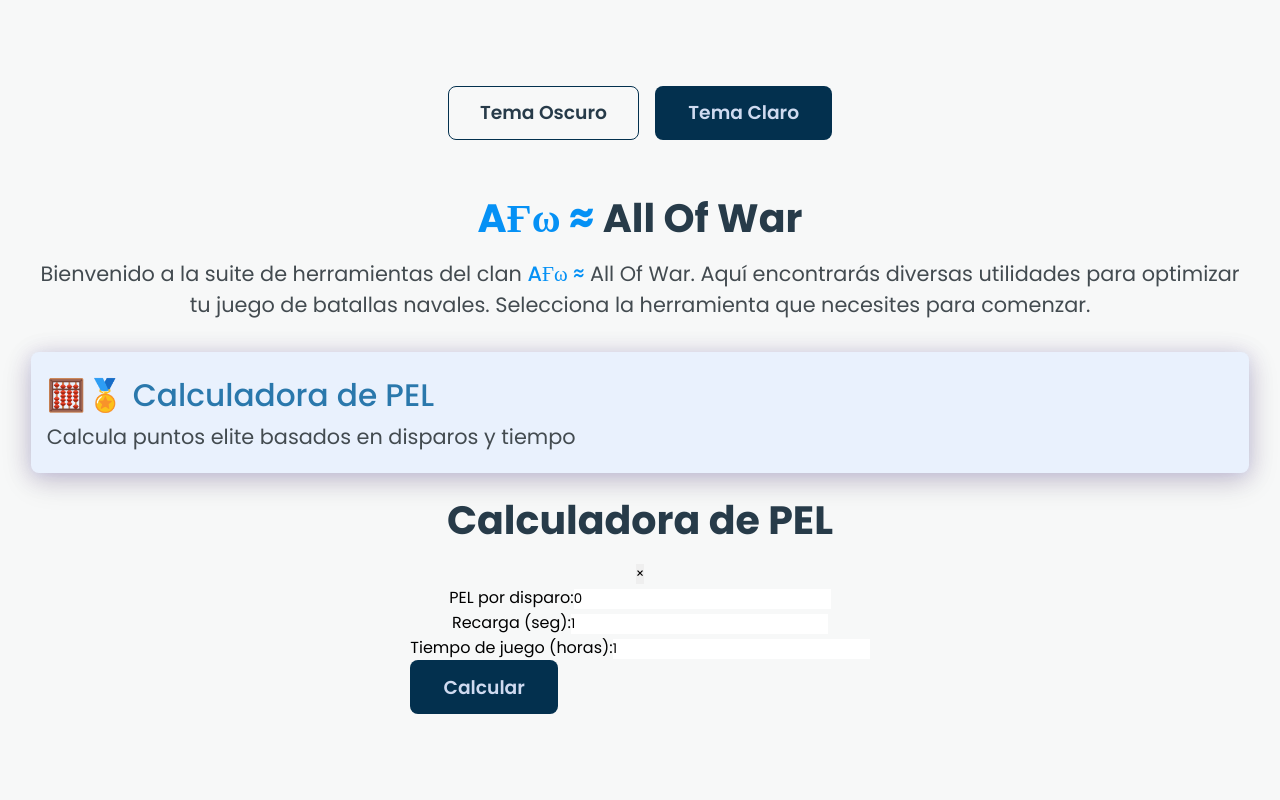
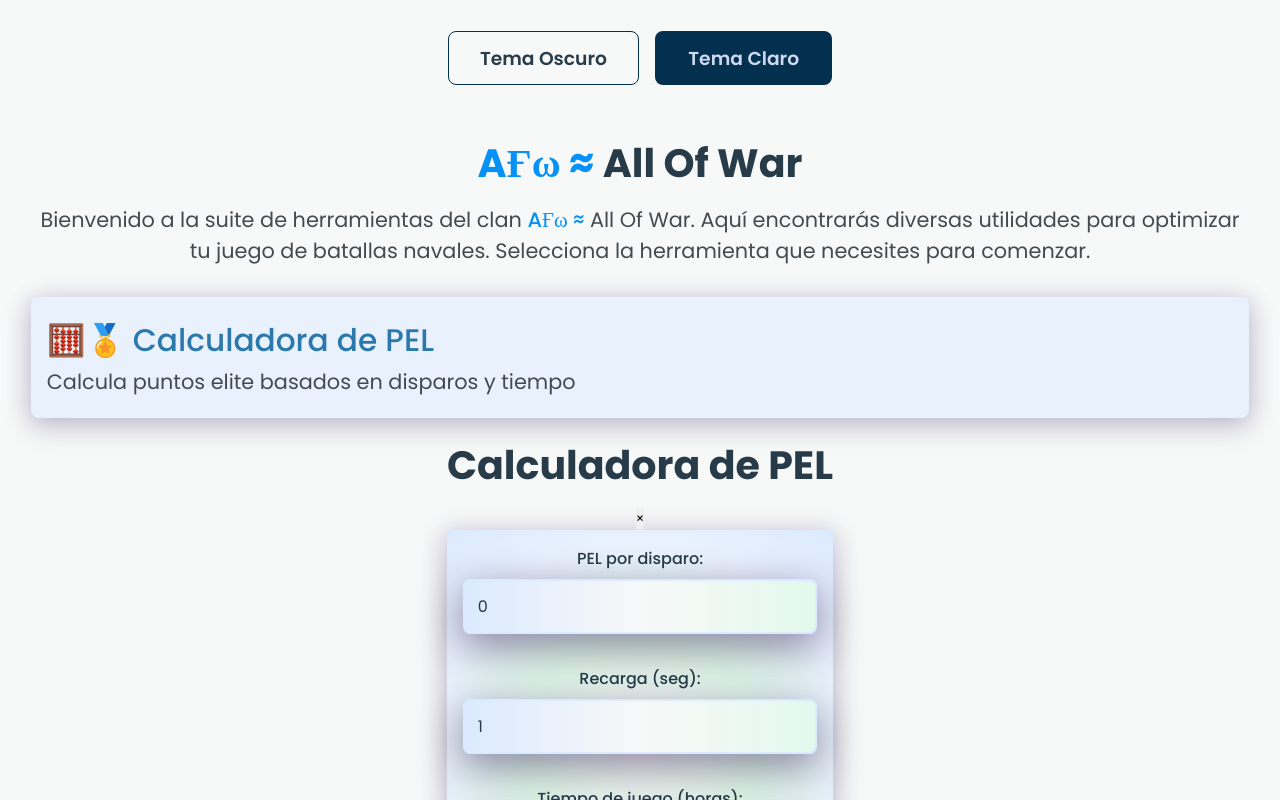
Before and after one commit to JuanWebDeveloper/sea-tools, a React (Vite) app: page / in a window 1280 px wide. Shown: the top 800 px of the page. Built offline with nearby package versions, Linux system fonts and the light colour scheme.

Commit message:
feat: Estilos para los formularios

```diff
--- a/src/styles/_globals.scss
+++ b/src/styles/_globals.scss
@@ -12,6 +12,22 @@
  margin: 0;
  padding: 0;
  text-decoration: none;
+}
+
+// Scrollbar para navegadores Chromium
+::-webkit-scrollbar {
+ width: 4px;
+ background: #353941;
+}
+
+::-webkit-scrollbar-thumb {
+ border-radius: 8px;
+ background: #6c7586;
+ transition: transitions.$transition-primary;
+}
+
+::-webkit-scrollbar-thumb:hover {
+ background: #444b58;
 }
 
 h1,
@@ -60,6 +76,36 @@ body {
   gap: 1rem;
  }
 
+ form {
+  padding-bottom: 0.5rem;
+
+  .form-group {
+   label {
+    display: block;
+    font-weight: 500;
+    margin-bottom: 0.5rem;
+   }
+
+   input {
+    border-radius: 8px;
+    font-size: 1rem;
+    padding: 0.8rem;
+    transition: transitions.$transition-primary;
+    width: 100%;
+
+    &:focus {
+     outline: none;
+    }
+   }
+  }
+
+  button {
+   cursor: pointer;
+   margin: 0 auto;
+   margin-top: box.$box-quarter;
+  }
+ }
+
  @include dark.dark-theme;
  @include light.light-theme;
 }
--- a/src/styles/themes/dark/_dark-globals.scss
+++ b/src/styles/themes/dark/_dark-globals.scss
@@ -1,4 +1,5 @@
 @use '../../foundation/variables' as colors;
+@use '../../foundation/variables' as shadows;
 
 @mixin dark-theme-globals {
  background-color: colors.$dark-primary-bg;
@@ -42,4 +43,34 @@
    }
   }
  }
+
+ form {
+  background: radial-gradient(
+   circle,
+   colors.$dark-primary-bg 0%,
+   colors.$dark-quaternary-bg 40%,
+   colors.$dark-tertiary-bg 70%,
+   colors.$dark-secondary-bg 100%
+  );
+  box-shadow: shadows.$dark-primary-shadow;
+
+  .form-group {
+   padding: 1rem;
+   label {
+    color: colors.$dark-primary-color;
+   }
+
+   input {
+    background: linear-gradient(90deg, colors.$dark-secondary-bg 0%, colors.$dark-primary-bg 50%, colors.$dark-quaternary-bg 100%);
+    box-shadow: shadows.$dark-secondary-shadow;
+    border: 2px solid colors.$dark-secondary-bg;
+    color: colors.$dark-primary-color;
+
+    &:focus {
+     background-color: colors.$dark-quaternary-bg;
+     border-color: colors.$dark-primary-bg;
+    }
+   }
+  }
+ }
 }
--- a/src/styles/themes/light/_light-globals.scss
+++ b/src/styles/themes/light/_light-globals.scss
@@ -52,4 +52,34 @@
    }
   }
  }
+
+ form {
+  background: radial-gradient(
+   circle,
+   colors.$light-primary-bg 0%,
+   colors.$light-quaternary-bg 40%,
+   colors.$light-tertiary-bg 70%,
+   colors.$light-secondary-bg 100%
+  );
+  box-shadow: shadows.$light-primary-shadow;
+
+  .form-group {
+   padding: 1rem;
+   label {
+    color: colors.$light-primary-color;
+   }
+
+   input {
+    background: linear-gradient(90deg, colors.$light-secondary-bg 0%, colors.$light-primary-bg 50%, colors.$light-quaternary-bg 100%);
+    box-shadow: shadows.$light-secondary-shadow;
+    border: 2px solid colors.$light-secondary-bg;
+    color: colors.$light-primary-color;
+
+    &:focus {
+     background-color: colors.$light-quaternary-bg;
+     border-color: colors.$light-primary-bg;
+    }
+   }
+  }
+ }
 }
```
